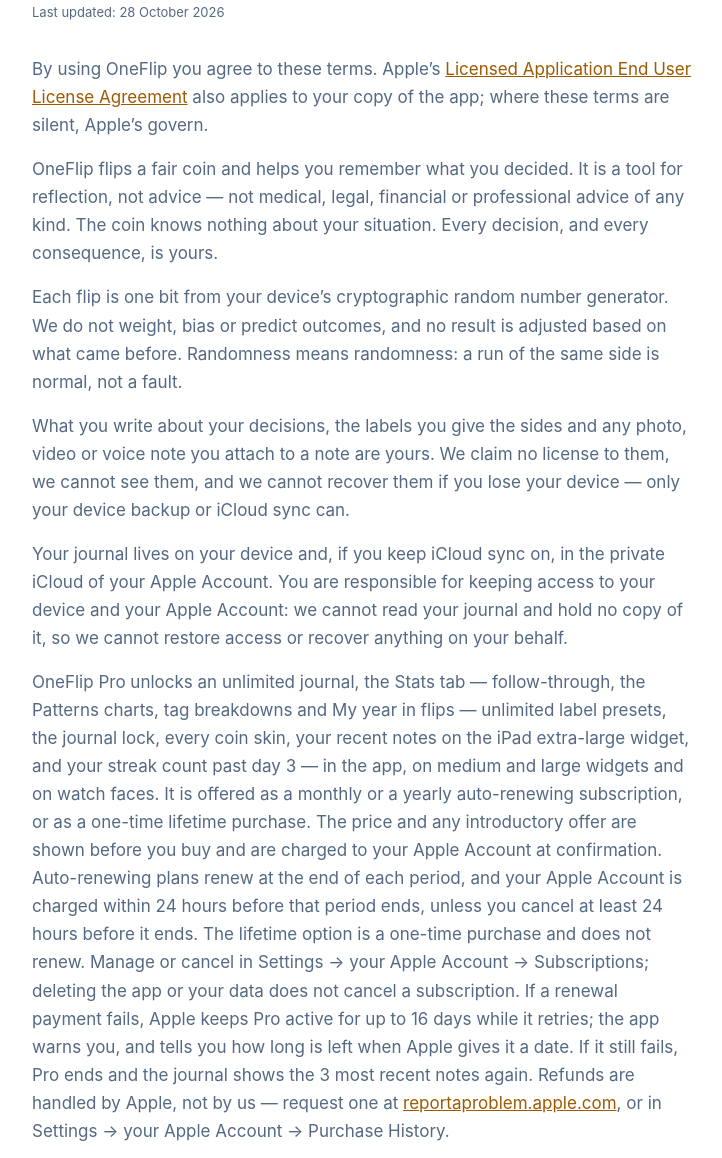
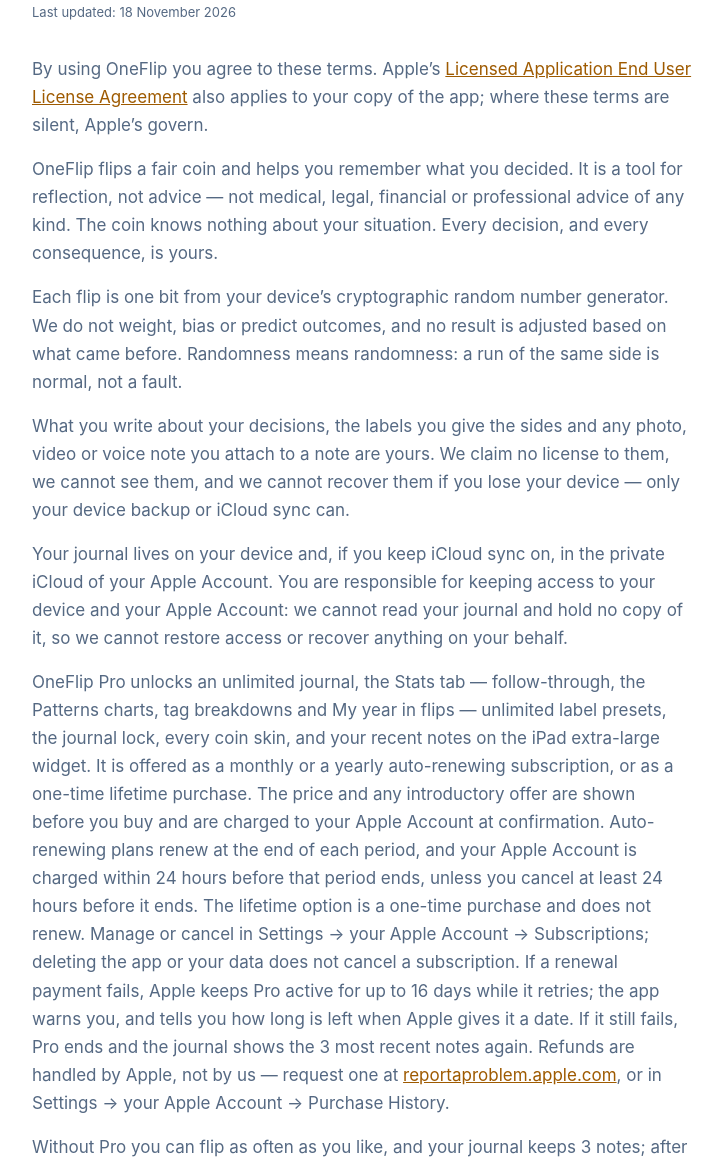
Before and after one commit to VladimirFedorko/oneflip-site, a plain HTML site: page terms.html in a window 1280 px wide. Shown: the part 139-1297 px from the top of the page, without its empty margins (278-1000 px from the left). Drawn offline with Linux system fonts and the light colour scheme.

Commit message:
Add files via upload
18.11.2026

```diff
--- a/terms.html
+++ b/terms.html
@@ -125,13 +125,13 @@
 </header>
 <main>
 <h1>Terms of Use</h1>
-<p class="updated">Last updated: 28 October 2026</p>
+<p class="updated">Last updated: 18 November 2026</p>
 <p>By using OneFlip you agree to these terms. Apple’s <a href="https://www.apple.com/legal/internet-services/itunes/dev/stdeula/">Licensed Application End User License Agreement</a> also applies to your copy of the app; where these terms are silent, Apple’s govern.</p>
 <p>OneFlip flips a fair coin and helps you remember what you decided. It is a tool for reflection, not advice — not medical, legal, financial or professional advice of any kind. The coin knows nothing about your situation. Every decision, and every consequence, is yours.</p>
 <p>Each flip is one bit from your device’s cryptographic random number generator. We do not weight, bias or predict outcomes, and no result is adjusted based on what came before. Randomness means randomness: a run of the same side is normal, not a fault.</p>
 <p>What you write about your decisions, the labels you give the sides and any photo, video or voice note you attach to a note are yours. We claim no license to them, we cannot see them, and we cannot recover them if you lose your device — only your device backup or iCloud sync can.</p>
 <p>Your journal lives on your device and, if you keep iCloud sync on, in the private iCloud of your Apple Account. You are responsible for keeping access to your device and your Apple Account: we cannot read your journal and hold no copy of it, so we cannot restore access or recover anything on your behalf.</p>
-<p>OneFlip Pro unlocks an unlimited journal, the Stats tab — follow-through, the Patterns charts, tag breakdowns and My year in flips — unlimited label presets, the journal lock, every coin skin, your recent notes on the iPad extra-large widget, and your streak count past day 3 — in the app, on medium and large widgets and on watch faces. It is offered as a monthly or a yearly auto-renewing subscription, or as a one-time lifetime purchase. The price and any introductory offer are shown before you buy and are charged to your Apple Account at confirmation. Auto-renewing plans renew at the end of each period, and your Apple Account is charged within 24 hours before that period ends, unless you cancel at least 24 hours before it ends. The lifetime option is a one-time purchase and does not renew. Manage or cancel in Settings → your Apple Account → Subscriptions; deleting the app or your data does not cancel a subscription. If a renewal payment fails, Apple keeps Pro active for up to 16 days while it retries; the app warns you, and tells you how long is left when Apple gives it a date. If it still fails, Pro ends and the journal shows the 3 most recent notes again. Refunds are handled by Apple, not by us — request one at <a href="https://reportaproblem.apple.com">reportaproblem.apple.com</a>, or in Settings → your Apple Account → Purchase History.</p>
+<p>OneFlip Pro unlocks an unlimited journal, the Stats tab — follow-through, the Patterns charts, tag breakdowns and My year in flips — unlimited label presets, the journal lock, every coin skin, and your recent notes on the iPad extra-large widget. It is offered as a monthly or a yearly auto-renewing subscription, or as a one-time lifetime purchase. The price and any introductory offer are shown before you buy and are charged to your Apple Account at confirmation. Auto-renewing plans renew at the end of each period, and your Apple Account is charged within 24 hours before that period ends, unless you cancel at least 24 hours before it ends. The lifetime option is a one-time purchase and does not renew. Manage or cancel in Settings → your Apple Account → Subscriptions; deleting the app or your data does not cancel a subscription. If a renewal payment fails, Apple keeps Pro active for up to 16 days while it retries; the app warns you, and tells you how long is left when Apple gives it a date. If it still fails, Pro ends and the journal shows the 3 most recent notes again. Refunds are handled by Apple, not by us — request one at <a href="https://reportaproblem.apple.com">reportaproblem.apple.com</a>, or in Settings → your Apple Account → Purchase History.</p>
 <p>Without Pro you can flip as often as you like, and your journal keeps 3 notes; after that, saving a new one needs Pro. Nothing you already wrote is ever deleted to make room. If your journal holds more than 3 notes without Pro — from Pro that has ended, or synced from another device — all of it stays in your journal: it shows the 3 most recent, and the rest comes back with Pro. In that case, saving a new note needs Pro too, just as it does for anyone at the free limit. Your label presets work the same way — the 3 most recent are shown, the rest wait for Pro, and saving more than 3 presets needs Pro. Exporting your journal is free either way, including the notes the list is not showing. If Pro lapses, the journal lock switches itself off, so you never end up locked out of your own journal.</p>
 <p>Use OneFlip lawfully. Do not reverse-engineer or tamper with the app, and do not attempt to circumvent the paid features or their verification.</p>
 <p>OneFlip is provided as is. We do not promise it will be free of defects or available without interruption, and to the extent the law allows we are not liable for indirect or consequential loss arising from its use. Nothing here limits your rights under the consumer law of your country. You can stop using OneFlip at any time by deleting it; if we discontinue the app or a feature, purchases already made remain governed by Apple’s terms.</p>
```
Also changed, not shown: index.html (+1 -1 lines), privacy.html (+3 -3 lines).
